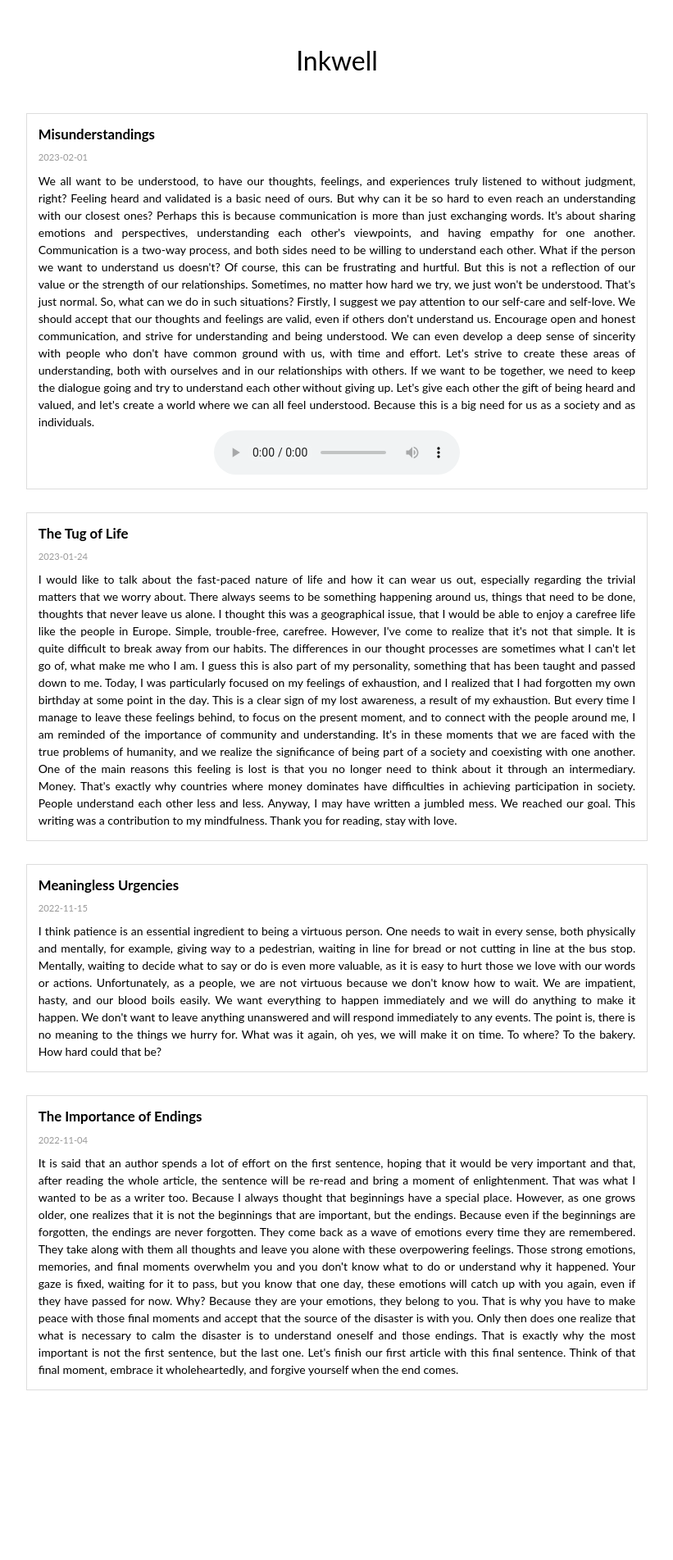
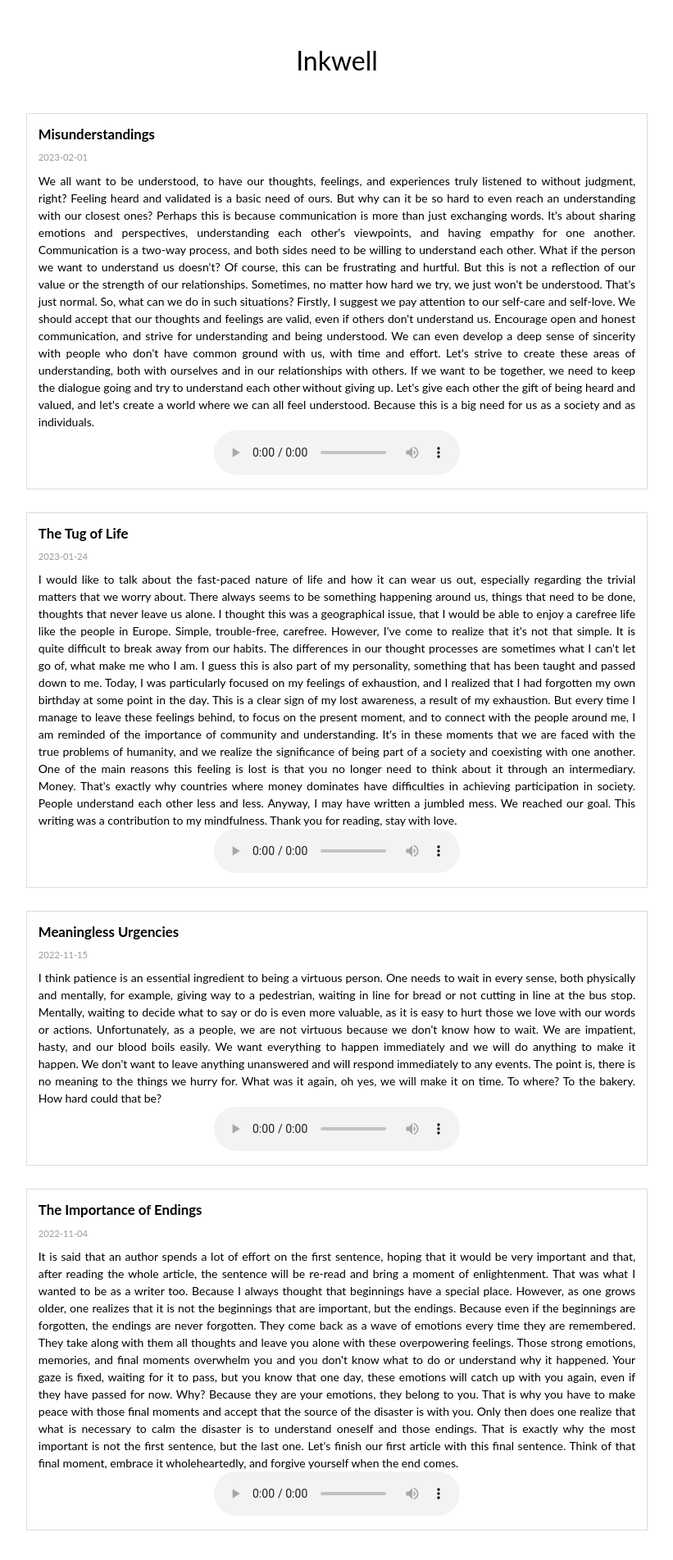
Before and after one commit to gurayozgur/gurayozgur.github.io, a Jekyll site: the page inkwell.html, which Jekyll copies as it is, in a window 1280 px wide. Shown: the whole page at 82% size, without its empty margins (229-1050 px from the left). Built offline with Jekyll 4.4.1, drawn with Linux system fonts in a browser that asks for light colours; before the commit the page ends 1732 px from its top, so only the background shows below that.

Commit message:
Update inkwell.html

```diff
--- a/inkwell.html
+++ b/inkwell.html
@@ -174,9 +174,7 @@ So, what can we do in such situations? Firstly, I suggest we pay attention to ou
 Let's strive to create these areas of understanding, both with ourselves and in our relationships with others. If we want to be together, we need to keep the dialogue going and try to understand each other without giving up. Let's give each other the gift of being heard and valued, and let's create a world where we can all feel understood. Because this is a big need for us as a society and as individuals.
 
   </div>
-  <center>
-  <audio controls="">
-<source src="_audio/Misunderstandings.mp3" type="audio/mpeg"></audio></center>
+  <center><audio controls=""><source src="_audio/Misunderstandings.mp3" type="audio/mpeg"></audio></center>
 </div>
 
       <div class="post">
@@ -190,6 +188,7 @@ But every time I manage to leave these feelings behind, to focus on the present
 Anyway, I may have written a jumbled mess. We reached our goal. This writing was a contribution to my mindfulness. Thank you for reading, stay with love.
 
   </div>
+        <center><audio controls=""><source src="_audio/The Tug of Life.mp3" type="audio/mpeg"></audio></center>
 </div>
 
       <div class="post">
@@ -198,6 +197,7 @@ Anyway, I may have written a jumbled mess. We reached our goal. This writing was
   <div class="post-content">
     I think patience is an essential ingredient to being a virtuous person. One needs to wait in every sense, both physically and mentally, for example, giving way to a pedestrian, waiting in line for bread or not cutting in line at the bus stop. Mentally, waiting to decide what to say or do is even more valuable, as it is easy to hurt those we love with our words or actions. Unfortunately, as a people, we are not virtuous because we don't know how to wait. We are impatient, hasty, and our blood boils easily. We want everything to happen immediately and we will do anything to make it happen. We don't want to leave anything unanswered and will respond immediately to any events. The point is, there is no meaning to the things we hurry for. What was it again, oh yes, we will make it on time. To where? To the bakery. How hard could that be?
   </div>
+        <center><audio controls=""><source src="_audio/Meaningless Urgencies.mp3" type="audio/mpeg"></audio></center>
 </div>
 
       <div class="post">
@@ -211,6 +211,7 @@ That was what I wanted to be as a writer too. Because I always thought that begi
 That is exactly why the most important is not the first sentence, but the last one. Let's finish our first article with this final sentence. Think of that final moment, embrace it wholeheartedly, and forgive yourself when the end comes.
 
   </div>
+        <center><audio controls=""><source src="_audio/The Importance of Endings.mp3" type="audio/mpeg"></audio></center>
 </div>
 </div>
 
```
